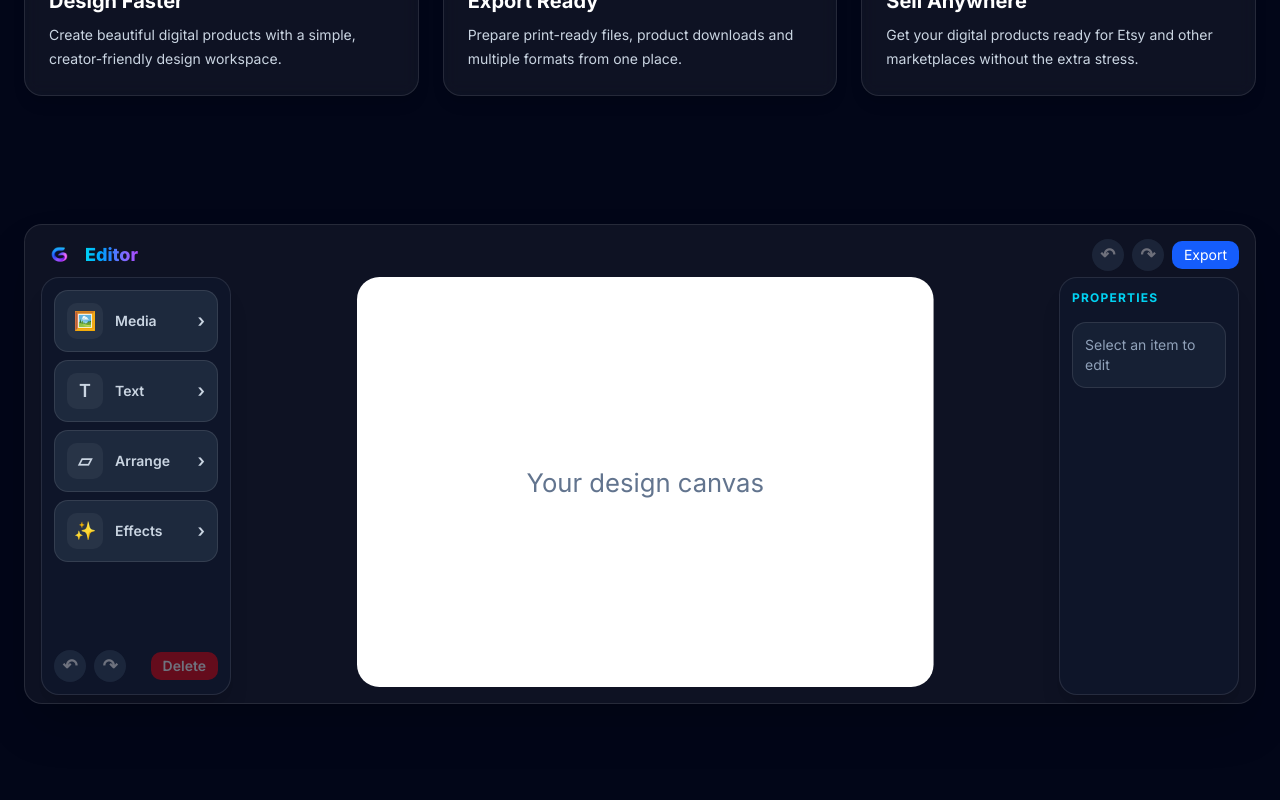
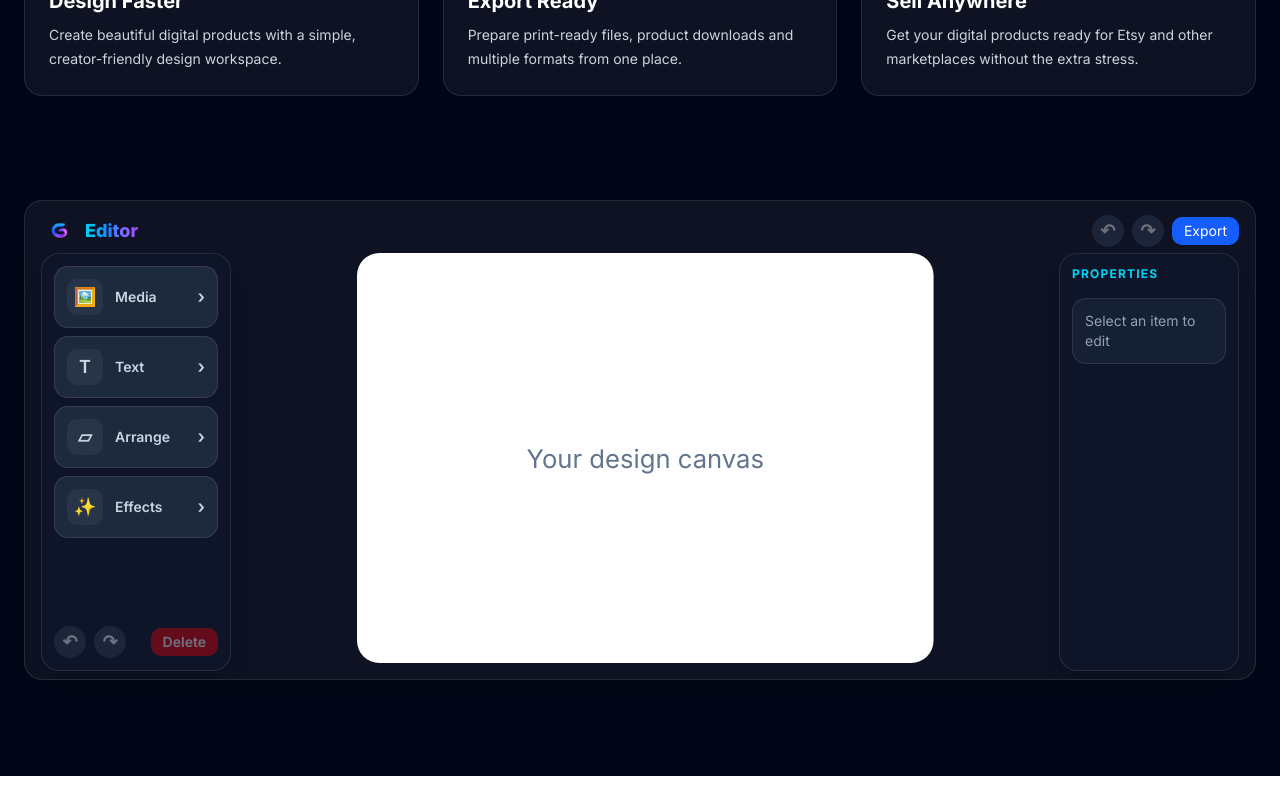
Before and after one commit to Stewey95/yourdesign, a Next.js app: page / in a window 1280 px wide. Shown: the part 896-1696 px from the top of the page. After the commit the page ends 1672 px from the top, so only its background shows below. Built offline with nearby package versions, Linux system fonts and the light colour scheme; a web font is replaced by a local one.

Commit message:
Expand desktop editor workspace

```diff
--- a/components/EditorPreview.tsx
+++ b/components/EditorPreview.tsx
@@ -1049,7 +1049,7 @@ if (direction === "back") {
     <>
       <div
         ref={editorShellRef}
-        className="mx-auto mt-8 w-full max-w-[1600px] overflow-hidden rounded-2xl border border-white/10 bg-white/5 p-2 shadow-2xl md:flex md:flex-col md:px-4 md:pb-2 md:pt-3"
+        className="mx-auto mt-8 w-full max-w-[1600px] overflow-hidden rounded-2xl border border-white/10 bg-white/5 p-2 shadow-2xl md:mt-2 md:flex md:flex-col md:px-4 md:pb-2 md:pt-3"
         style={{ height: desktopEditorHeight }}
       >
       <EditorHeader
```
